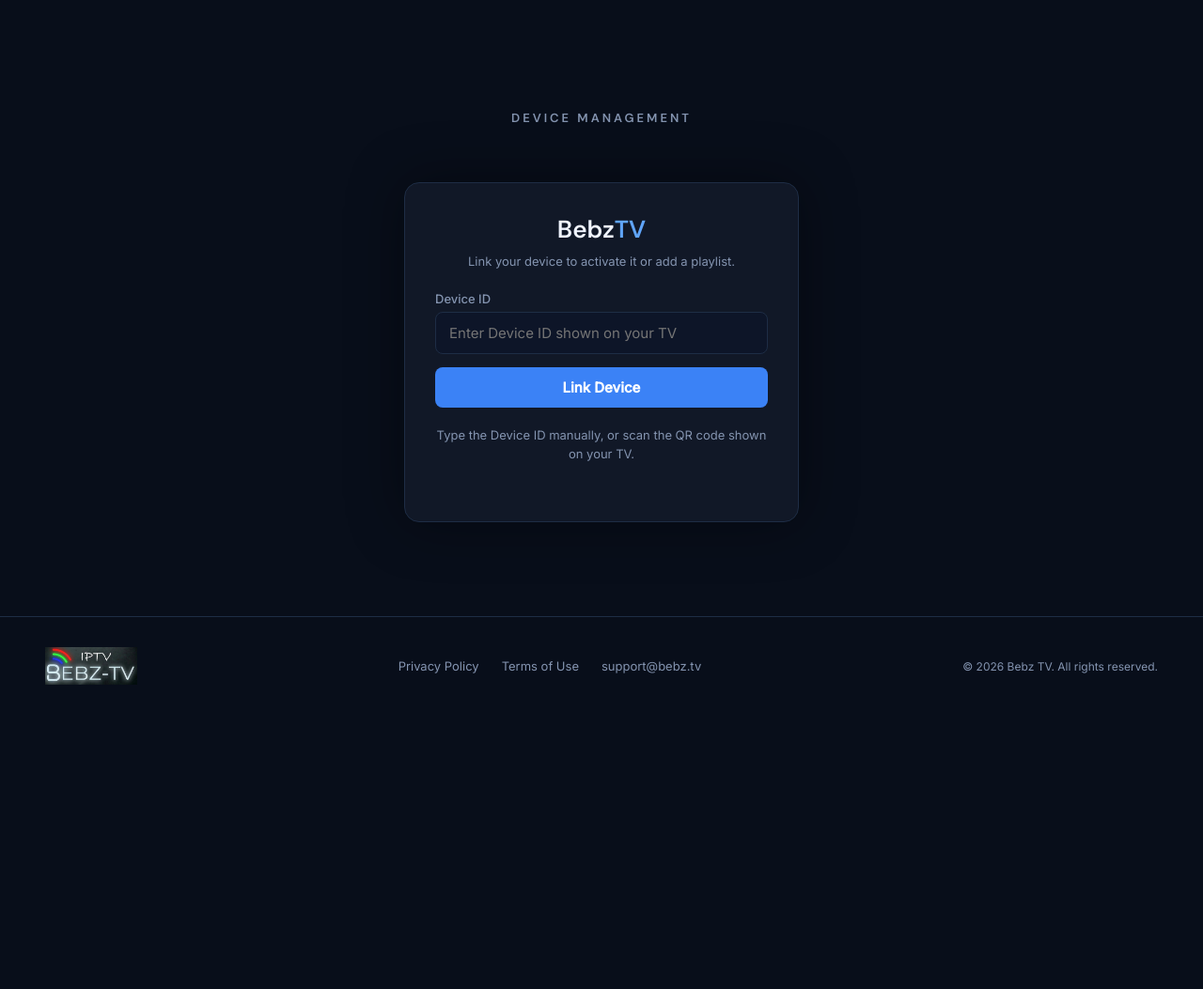
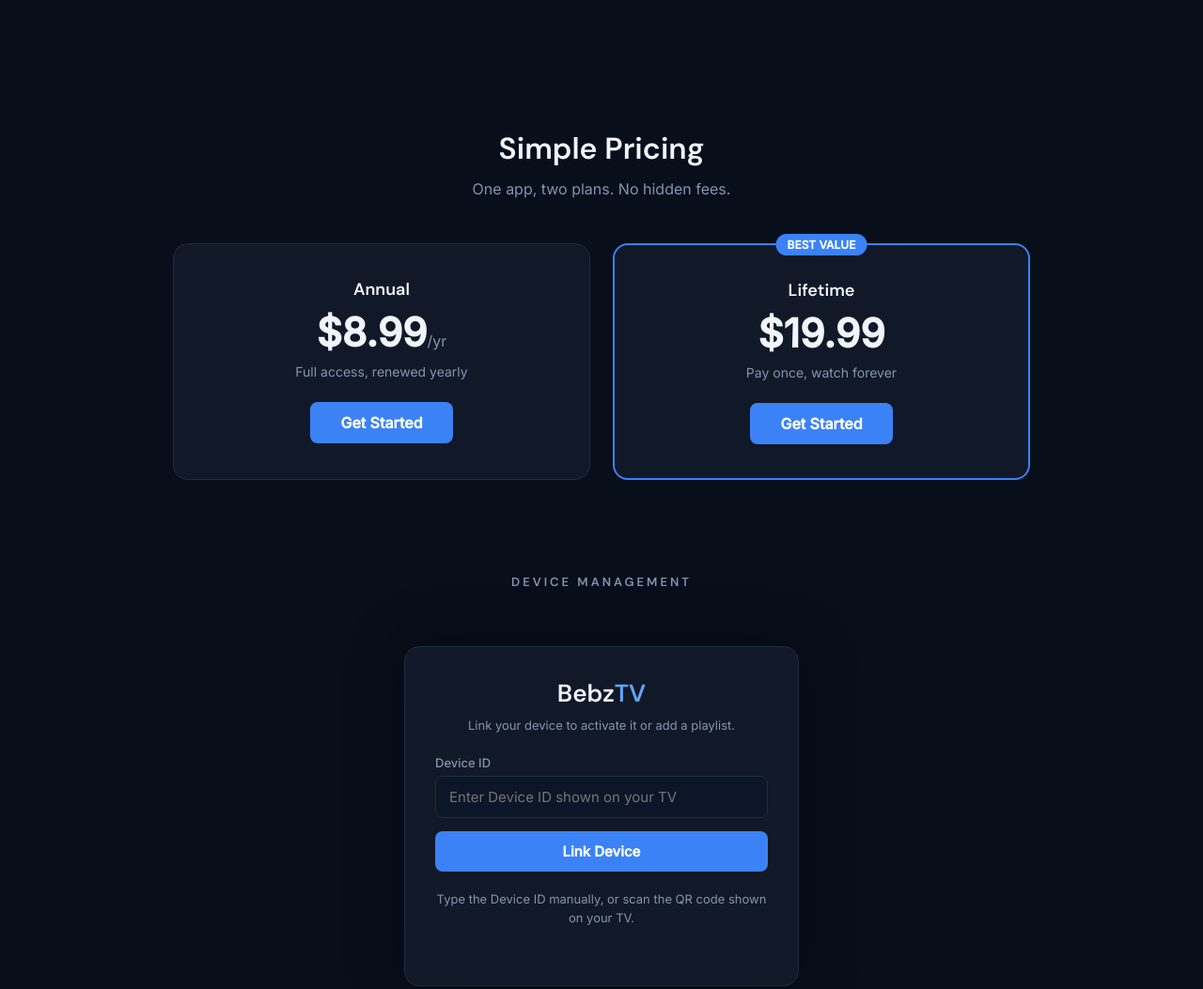
Before and after one commit to karimbeblawi/bebz-site, a website: page index.html in a window 1280 px wide. Shown: the part 1206-2259 px from the top of the page at 94% size. Before the commit the page ends 1967 px from the top, so only its background shows below. Drawn offline with nearby package versions, Linux system fonts and the light colour scheme.

Commit message:
Add files via upload

```diff
--- a/index.html
+++ b/index.html
@@ -510,6 +510,7 @@
   <a href="/"><img src="logo.png" alt="Bebz TV" style="height:40px;display:block;" /></a>
   <ul class="nav-links">
     <li><a href="#features">Features</a></li>
+    <li><a href="#pricing">Pricing</a></li>
     <li><a href="#device-section">Manage Device</a></li>
     <li><a href="mailto:support@bebz.tv">Support</a></li>
   </ul>
@@ -565,6 +566,28 @@
     <div class="feature-icon">✨</div>
     <h3>Smart Screensaver</h3>
     <p>A beautiful screensaver that showcases movie and series art from your own playlist.</p>
+  </div>
+</section>
+
+
+<!-- PRICING -->
+<section id="pricing" style="position:relative;z-index:1;max-width:960px;margin:0 auto;padding:40px 24px 80px;">
+  <h2 style="font-family:'DM Sans',sans-serif;font-size:32px;font-weight:800;text-align:center;margin-bottom:12px;">Simple Pricing</h2>
+  <p style="text-align:center;color:var(--muted);margin-bottom:48px;font-size:16px;">One app, two plans. No hidden fees.</p>
+  <div style="display:grid;grid-template-columns:repeat(auto-fit,minmax(260px,1fr));gap:24px;">
+    <div style="background:var(--card);border:1px solid var(--border);border-radius:16px;padding:36px;text-align:center;">
+      <div style="font-family:'DM Sans',sans-serif;font-size:18px;font-weight:700;margin-bottom:8px;">Annual</div>
+      <div style="font-size:42px;font-weight:800;margin-bottom:8px;">$8.99<span style="font-size:16px;font-weight:400;color:var(--muted);">/yr</span></div>
+      <div style="color:var(--muted);font-size:14px;margin-bottom:24px;">Full access, renewed yearly</div>
+      <a href="#device-section" style="display:inline-block;padding:12px 32px;background:var(--accent);color:white;border-radius:8px;font-weight:600;text-decoration:none;">Get Started</a>
+    </div>
+    <div style="background:var(--card);border:2px solid var(--accent);border-radius:16px;padding:36px;text-align:center;position:relative;">
+      <div style="position:absolute;top:-12px;left:50%;transform:translateX(-50%);background:var(--accent);color:white;font-size:12px;font-weight:600;padding:4px 12px;border-radius:999px;">BEST VALUE</div>
+      <div style="font-family:'DM Sans',sans-serif;font-size:18px;font-weight:700;margin-bottom:8px;">Lifetime</div>
+      <div style="font-size:42px;font-weight:800;margin-bottom:8px;">$19.99</div>
+      <div style="color:var(--muted);font-size:14px;margin-bottom:24px;">Pay once, watch forever</div>
+      <a href="#device-section" style="display:inline-block;padding:12px 32px;background:var(--accent);color:white;border-radius:8px;font-weight:600;text-decoration:none;">Get Started</a>
+    </div>
   </div>
 </section>
 
```
